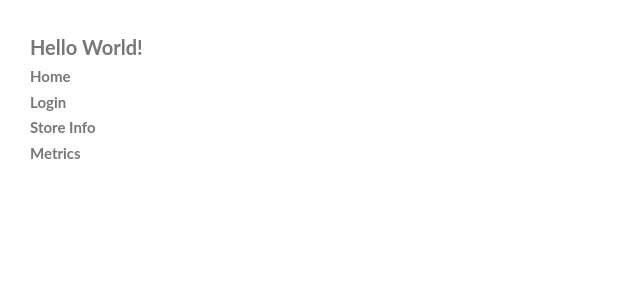
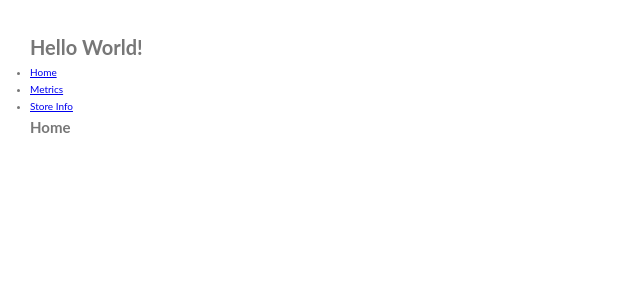
Before and after one commit to luketowell/xpire-web-application, a React (Create React App) app: page /home in a window 1280 px wide. Shown: the top 300 px of the page, without its empty margins (0-640 px from the left). Built offline with nearby package versions, Linux system fonts and the light colour scheme.

Commit message:
Set up basic navigation
- Set up basic navigation structure.
- TODO:  set up authentication and redux

```diff
--- a/src/App.js
+++ b/src/App.js
@@ -1,18 +1,12 @@
 import React from 'react';
 import './css/style.css';
-import Home from './pages/home';
-import Login from './pages/login';
-import StoreInfo from './pages/storeInfo';
-import Metrics from './pages/metrics';
+import Navigation from './components/Navigation/Navigation';
 
 function App() {
   return (
     <div className="App">
       <h1>Hello World!</h1>
-      <Home/>
-      <Login/>
-      <StoreInfo/>
-      <Metrics/>
+      <Navigation/>
     </div>
   );
 }
--- /dev/null
+++ b/src/components/Navigation/Navigation.js
@@ -0,0 +1,79 @@
+import React, { Component } from 'react';
+import {
+    BrowserRouter as Router,
+    Switch,
+    Route,
+    Link,
+    Redirect
+  } from "react-router-dom";
+import {Login, Home, StoreInfo, Metrics} from '../../pages';
+
+class Navigation extends Component{
+    render(){
+        return (
+            <Router>
+                <div>
+                    <ul>
+                      <li>
+                          <Link to="/home">Home</Link>
+                      </li>
+                      <li>
+                          <Link to="/metrics">Metrics</Link>
+                      </li>
+                      <li>
+                          <Link to="/storeinfo">Store Info</Link>
+                      </li>
+                    </ul>
+                    <Switch>
+                      <Route path="/login">
+                          <Login />
+                      </Route>
+                      <Route path="/home">
+                          <Home/>
+                      </Route>
+                      <Route path="/metrics">
+                          <Metrics />
+                      </Route>
+                      <Route path="/storeinfo">
+                          <StoreInfo />
+                      </Route>
+                    </Switch>
+                </div>
+            </Router>
+        )
+    }
+}
+
+function PrivateRoute({ children, ...rest }) {
+    return (
+      <Route
+        {...rest}
+        render={({ location }) =>
+          fakeAuth.isAuthenticated ? (
+            children
+          ) : (
+            <Redirect
+              to={{
+                pathname: "/login",
+                state: { from: location }
+              }}
+            />
+          )
+        }
+      />
+    );
+  }
+
+  const fakeAuth = {
+    isAuthenticated: false,
+    authenticate(cb) {
+      fakeAuth.isAuthenticated = true;
+      setTimeout(cb, 100); // fake async
+    },
+    signout(cb) {
+      fakeAuth.isAuthenticated = false;
+      setTimeout(cb, 100);
+    }
+  };
+
+export default Navigation
```
